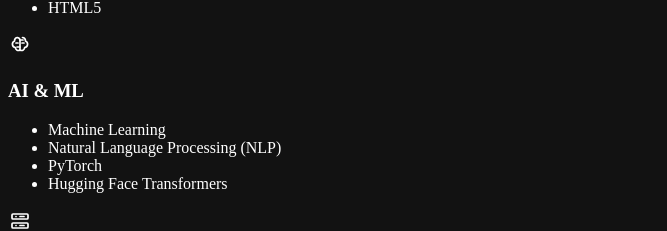
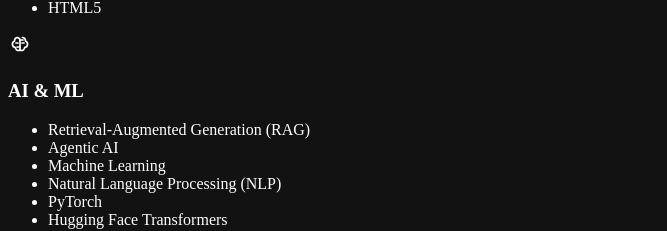
Before and after one commit to mike-elio/mike-elio.github.io, a React (Vite) app: page / in a window 1280 px wide. Shown: the part 1886-2117 px from the top of the page, without its empty margins (0-667 px from the left). Built offline with nearby package versions, Linux system fonts and the light colour scheme; no server answers.

Commit message:
Show RAG and Agentic AI among core portfolio skills

```diff
--- a/src/data/portfolio.ts
+++ b/src/data/portfolio.ts
@@ -108,6 +108,8 @@ export const skills: readonly SkillGroup[] = [
     icon: "brain",
     items: [
       { label: "Large Language Models (LLM)" },
+      { label: "Retrieval-Augmented Generation (RAG)" },
+      { label: "Agentic AI" },
       { label: "Machine Learning" },
       { label: "Data Preprocessing" },
       { label: "Deep Learning" },
--- a/src/sections/Skills.tsx
+++ b/src/sections/Skills.tsx
@@ -7,6 +7,7 @@ import { skills } from "../data/portfolio";
 const primarySkills = new Set([
   "Python", "JavaScript", "SQL", "HTML5",
   "PyTorch", "Hugging Face Transformers", "Machine Learning", "Natural Language Processing (NLP)",
+  "Retrieval-Augmented Generation (RAG)", "Agentic AI",
   "FastAPI", "Node.js", "Express.js", "REST APIs",
   "Git", "GitHub", "Microsoft Azure", "Ollama",
 ]);
```
Also changed, not shown: 2 other files (tests, documents, lock files or other folders).
